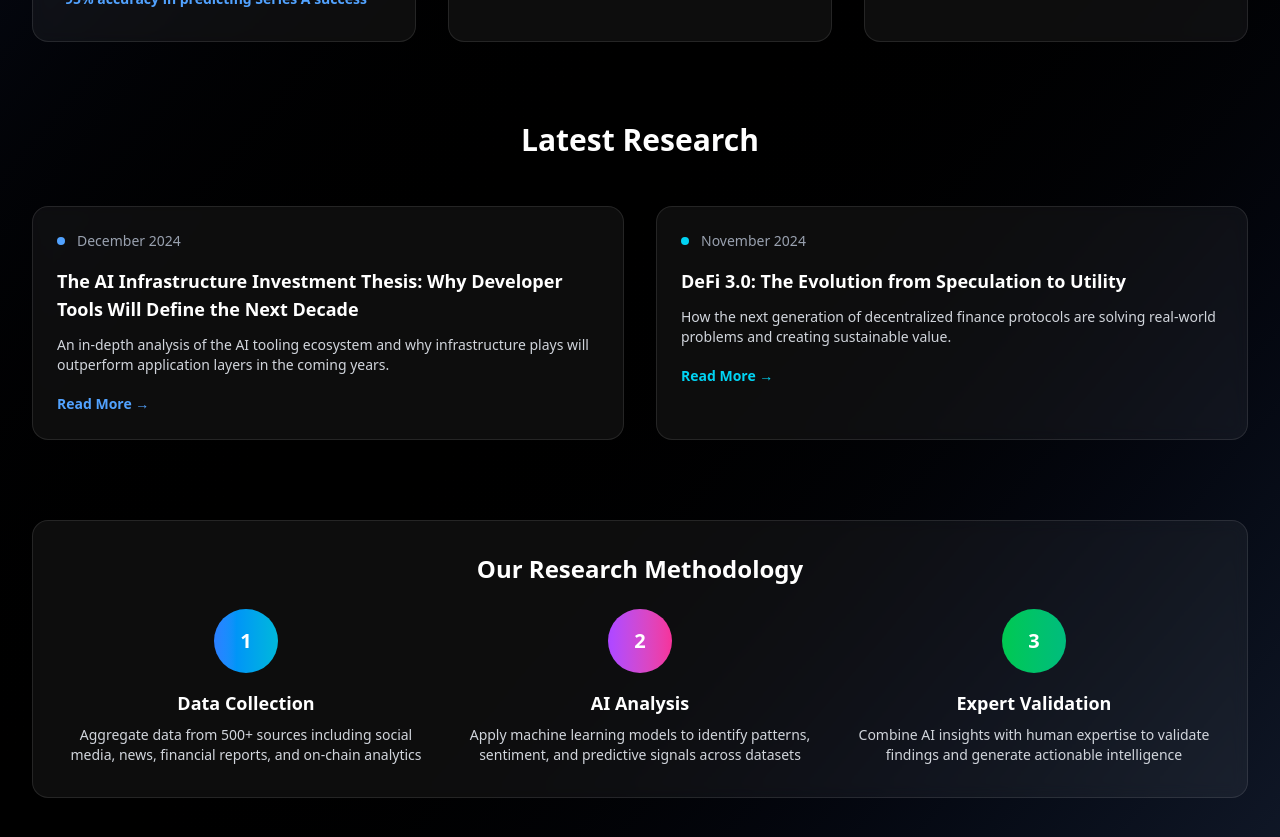
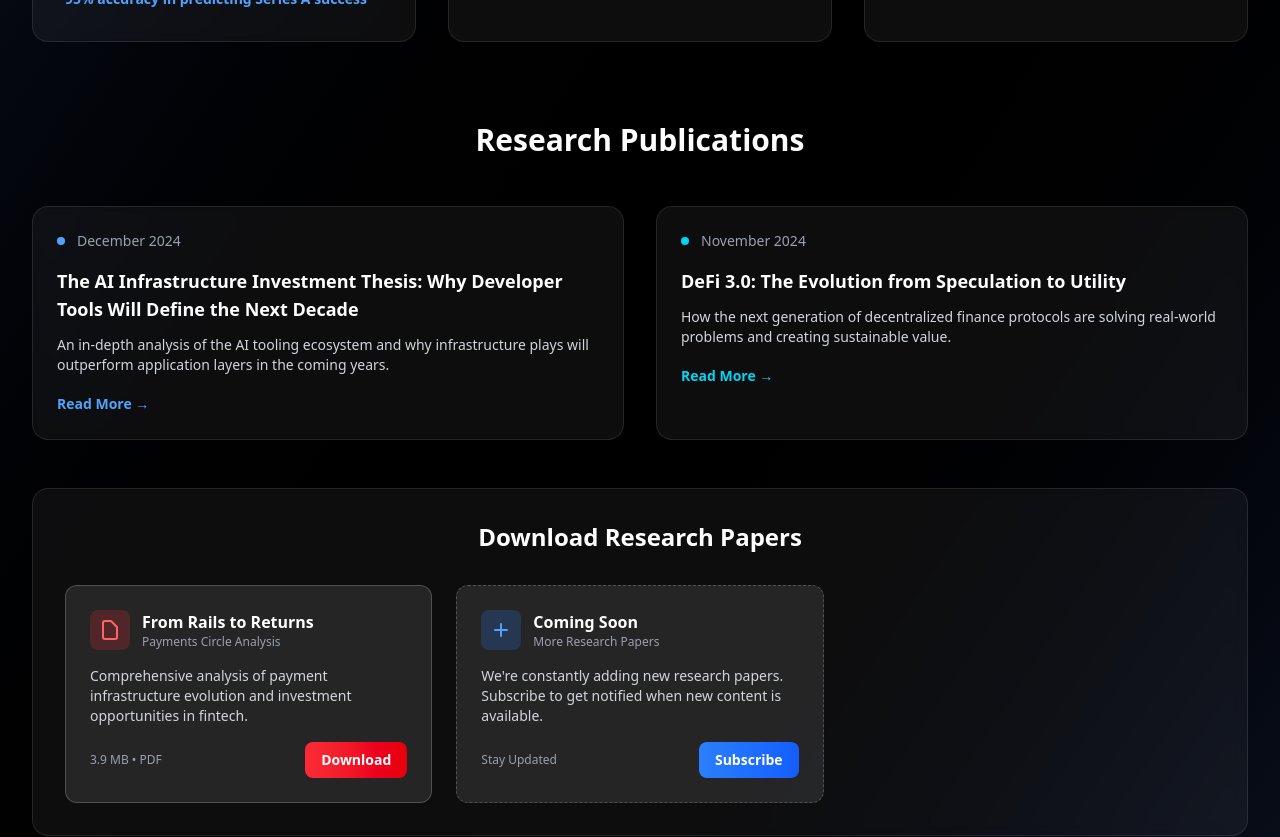
Before and after one commit to Kfar19/CursorWeb, a Next.js app: page /research in a window 1280 px wide. Shown: the part 640-1477 px from the top of the page. Built offline with nearby package versions, Linux system fonts and the light colour scheme.

Commit message:
Add email capture modal for research paper downloads

```diff
--- a/src/app/research/page.tsx
+++ b/src/app/research/page.tsx
@@ -2,7 +2,8 @@
 
 import { motion } from 'framer-motion';
 import Link from 'next/link';
-import { ArrowLeft } from 'lucide-react';
+import { ArrowLeft, X, Download, Mail } from 'lucide-react';
+import { useState } from 'react';
 
 // ScrollAnimation component for consistent animations
 const ScrollAnimation = ({ children, delay = 0 }: { children: React.ReactNode; delay?: number }) => {
@@ -17,9 +18,144 @@ const ScrollAnimation = ({ children, delay = 0 }: { children: React.ReactNode; d
   );
 };
 
+// Email Capture Modal Component
+const EmailCaptureModal = ({ isOpen, onClose, onEmailSubmit, fileName }: {
+  isOpen: boolean;
+  onClose: () => void;
+  onEmailSubmit: (email: string) => void;
+  fileName: string;
+}) => {
+  const [email, setEmail] = useState('');
+  const [isSubmitting, setIsSubmitting] = useState(false);
+
+  const handleSubmit = async (e: React.FormEvent) => {
+    e.preventDefault();
+    if (!email) return;
+
+    setIsSubmitting(true);
+    // Simulate API call
+    await new Promise(resolve => setTimeout(resolve, 1000));
+    onEmailSubmit(email);
+    setIsSubmitting(false);
+  };
+
+  if (!isOpen) return null;
+
+  return (
+    <motion.div
+      initial={{ opacity: 0 }}
+      animate={{ opacity: 1 }}
+      exit={{ opacity: 0 }}
+      className="fixed inset-0 bg-black/80 backdrop-blur-sm z-50 flex items-center justify-center p-4"
+      onClick={onClose}
+    >
+      <motion.div
+        initial={{ scale: 0.9, opacity: 0 }}
+        animate={{ scale: 1, opacity: 1 }}
+        exit={{ scale: 0.9, opacity: 0 }}
+        className="bg-gradient-to-br from-gray-900 to-black rounded-2xl p-8 max-w-md w-full border border-white/20"
+        onClick={(e) => e.stopPropagation()}
+      >
+        {/* Close Button */}
+        <button
+          onClick={onClose}
+          className="absolute top-4 right-4 text-gray-400 hover:text-white transition-colors"
+        >
+          <X size={24} />
+        </button>
+
+        {/* Header */}
+        <div className="text-center mb-6">
+          <div className="w-16 h-16 bg-gradient-to-r from-blue-500 to-cyan-500 rounded-full flex items-center justify-center mx-auto mb-4">
+            <Mail size={24} className="text-white" />
+          </div>
+          <h3 className="text-xl font-bold text-white mb-2">Get Your Research Paper</h3>
+          <p className="text-gray-300 text-sm">
+            Enter your email to download "{fileName}"
+          </p>
+        </div>
+
+        {/* Email Form */}
+        <form onSubmit={handleSubmit} className="space-y-4">
+          <div>
+            <label htmlFor="email" className="block text-sm font-medium text-gray-300 mb-2">
+              Email Address
+            </label>
+            <input
+              type="email"
+              id="email"
+              value={email}
+              onChange={(e) => setEmail(e.target.value)}
+              placeholder="your@email.com"
+              required
+              className="w-full px-4 py-3 bg-white/10 border border-white/20 rounded-lg text-white placeholder-gray-400 focus:outline-none focus:ring-2 focus:ring-blue-500 focus:border-transparent"
+            />
+          </div>
+
+          <button
+            type="submit"
+            disabled={isSubmitting || !email}
+            className="w-full bg-gradient-to-r from-blue-500 to-cyan-600 hover:from-blue-600 hover:to-cyan-700 disabled:opacity-50 disabled:cursor-not-allowed text-white font-semibold py-3 px-6 rounded-lg transition-all duration-300 flex items-center justify-center space-x-2"
+          >
+            {isSubmitting ? (
+              <>
+                <div className="w-5 h-5 border-2 border-white/30 border-t-white rounded-full animate-spin"></div>
+                <span>Processing...</span>
+              </>
+            ) : (
+              <>
+                <Download size={20} />
+                <span>Download Research Paper</span>
+              </>
+            )}
+          </button>
+        </form>
+
+        {/* Privacy Note */}
+        <p className="text-gray-400 text-xs text-center mt-4">
+          We respect your privacy. Your email will only be used to send you research updates.
+        </p>
+      </motion.div>
+    </motion.div>
+  );
+};
+
 export default function ResearchPage() {
+  const [emailModal, setEmailModal] = useState<{ isOpen: boolean; fileName: string }>({
+    isOpen: false,
+    fileName: ''
+  });
+
+  const handleDownloadRequest = (fileName: string) => {
+    setEmailModal({ isOpen: true, fileName });
+  };
+
+  const handleEmailSubmit = (email: string) => {
+    // Here you would typically send the email to your backend
+    console.log('Email submitted:', email);
+
+    // For now, we'll just close the modal and trigger download
+    setEmailModal({ isOpen: false, fileName: '' });
+
+    // Trigger actual download
+    const link = document.createElement('a');
+    link.href = `/research/${emailModal.fileName}`;
+    link.download = emailModal.fileName;
+    document.body.appendChild(link);
+    link.click();
+    document.body.removeChild(link);
+  };
+
   return (
     <div className="min-h-screen bg-gradient-to-br from-gray-900 via-black to-gray-900">
+      {/* Email Capture Modal */}
+      <EmailCaptureModal
+        isOpen={emailModal.isOpen}
+        onClose={() => setEmailModal({ isOpen: false, fileName: '' })}
+        onEmailSubmit={handleEmailSubmit}
+        fileName={emailModal.fileName}
+      />
+
       {/* Navigation Header */}
       <nav className="fixed top-0 w-full bg-black/20 backdrop-blur-md border-b border-white/10 z-50">
         <div className="max-w-7xl mx-auto px-4 sm:px-6 lg:px-8">
@@ -138,11 +274,13 @@ export default function ResearchPage() {
             </ScrollAnimation>
           </div>
 
-          {/* Latest Research Publications */}
+          {/* Research Publications & Downloads */}
           <ScrollAnimation delay={0.6}>
             <div className="mb-20">
-              <h2 className="text-3xl font-bold text-white mb-12 text-center">Latest Research</h2>
-              <div className="grid md:grid-cols-2 gap-8">
+              <h2 className="text-3xl font-bold text-white mb-12 text-center">Research Publications</h2>
+
+              {/* Featured Research Papers */}
+              <div className="grid md:grid-cols-2 gap-8 mb-12">
                 <motion.div
                   className="bg-white/5 backdrop-blur-sm rounded-2xl p-6 border border-white/10"
                   whileHover={{ scale: 1.02, y: -5 }}
@@ -189,6 +327,79 @@ export default function ResearchPage() {
                   </motion.button>
                 </motion.div>
               </div>
+
+              {/* Downloadable Research Papers */}
+              <div className="bg-white/5 backdrop-blur-sm rounded-2xl p-8 border border-white/10">
+                <h3 className="text-2xl font-bold text-white mb-8 text-center">Download Research Papers</h3>
+                <div className="grid md:grid-cols-2 lg:grid-cols-3 gap-6">
+
+                  {/* From Rails to Returns */}
+                  <motion.div
+                    className="bg-white/10 rounded-xl p-6 border border-white/20"
+                    whileHover={{ scale: 1.05, y: -3 }}
+                    transition={{ duration: 0.3 }}
+                  >
+                    <div className="flex items-center mb-4">
+                      <div className="w-10 h-10 bg-red-500/20 rounded-lg flex items-center justify-center mr-3">
+                        <svg className="w-6 h-6 text-red-400" fill="none" stroke="currentColor" viewBox="0 0 24 24">
+                          <path strokeLinecap="round" strokeLinejoin="round" strokeWidth={2} d="M7 21h10a2 2 0 002-2V9.414a1 1 0 00-.293-.707l-5.414-5.414A1 1 0 0012.586 3H7a2 2 0 00-2 2v14a2 2 0 002 2z" />
+                        </svg>
+                      </div>
+                      <div>
+                        <h4 className="text-white font-semibold">From Rails to Returns</h4>
+                        <p className="text-gray-400 text-xs">Payments Circle Analysis</p>
+                      </div>
+                    </div>
+                    <p className="text-gray-300 text-sm mb-4">
+                      Comprehensive analysis of payment infrastructure evolution and investment opportunities in fintech.
+                    </p>
+                    <div className="flex items-center justify-between">
+                      <span className="text-gray-400 text-xs">3.9 MB • PDF</span>
+                      <motion.button
+                        onClick={() => handleDownloadRequest('From Rails to Returns_ Payments Circle.pdf')}
+                        className="bg-gradient-to-r from-red-500 to-red-600 hover:from-red-600 hover:to-red-700 text-white px-4 py-2 rounded-lg text-sm font-semibold transition-all duration-300"
+                        whileHover={{ scale: 1.05 }}
+                        whileTap={{ scale: 0.95 }}
+                      >
+                        Download
+                      </motion.button>
+                    </div>
+                  </motion.div>
+
+                  {/* Template for new research papers */}
+                  <motion.div
+                    className="bg-white/10 rounded-xl p-6 border border-white/20 border-dashed"
+                    whileHover={{ scale: 1.05, y: -3 }}
+                    transition={{ duration: 0.3 }}
+                  >
+                    <div className="flex items-center mb-4">
+                      <div className="w-10 h-10 bg-blue-500/20 rounded-lg flex items-center justify-center mr-3">
+                        <svg className="w-6 h-6 text-blue-400" fill="none" stroke="currentColor" viewBox="0 0 24 24">
+                          <path strokeLinecap="round" strokeLinejoin="round" strokeWidth={2} d="M12 6v6m0 0v6m0-6h6m-6 0H6" />
+                        </svg>
+                      </div>
+                      <div>
+                        <h4 className="text-white font-semibold">Coming Soon</h4>
+                        <p className="text-gray-400 text-xs">More Research Papers</p>
+                      </div>
+                    </div>
+                    <p className="text-gray-300 text-sm mb-4">
+                      We're constantly adding new research papers. Subscribe to get notified when new content is available.
+                    </p>
+                    <div className="flex items-center justify-between">
+                      <span className="text-gray-400 text-xs">Stay Updated</span>
+                      <motion.button
+                        className="bg-gradient-to-r from-blue-500 to-blue-600 hover:from-blue-600 hover:to-blue-700 text-white px-4 py-2 rounded-lg text-sm font-semibold transition-all duration-300"
+                        whileHover={{ scale: 1.05 }}
+                        whileTap={{ scale: 0.95 }}
+                      >
+                        Subscribe
+                      </motion.button>
+                    </div>
+                  </motion.div>
+
+                </div>
+              </div>
             </div>
           </ScrollAnimation>
 
```
